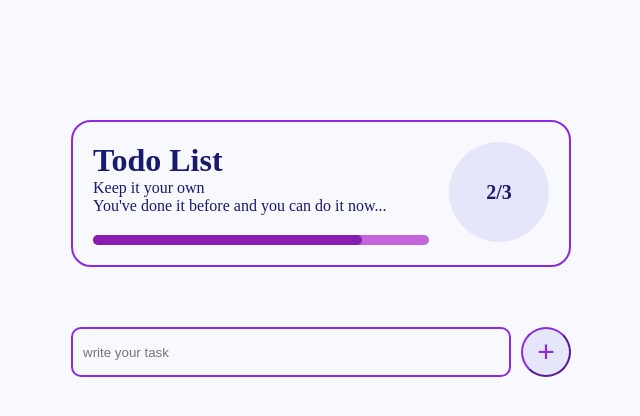
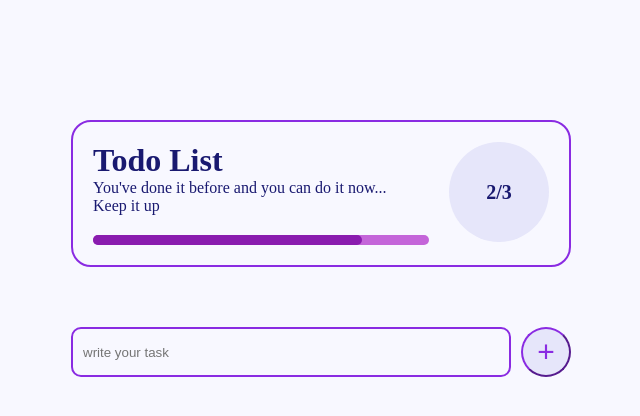
Before and after one commit to Prachi9950/Task1_To-Do_List, a plain HTML site: page index.html in a window 1280 px wide. Shown: the whole page, without its empty margins (319-959 px from the left). Drawn offline with Linux system fonts and the light colour scheme.

Commit message:
Update index.html

```diff
--- a/index.html
+++ b/index.html
@@ -11,8 +11,8 @@
     <div class="state-container">
         <div class="details">
             <h1>Todo List</h1>
-            <p>Keep it your own</p>
             <p>You've done it before and you can do it now...</p>
+            <p>Keep it up</p>
             <div id="progressbar">
                 <div id="progress">
                 </div>
```
